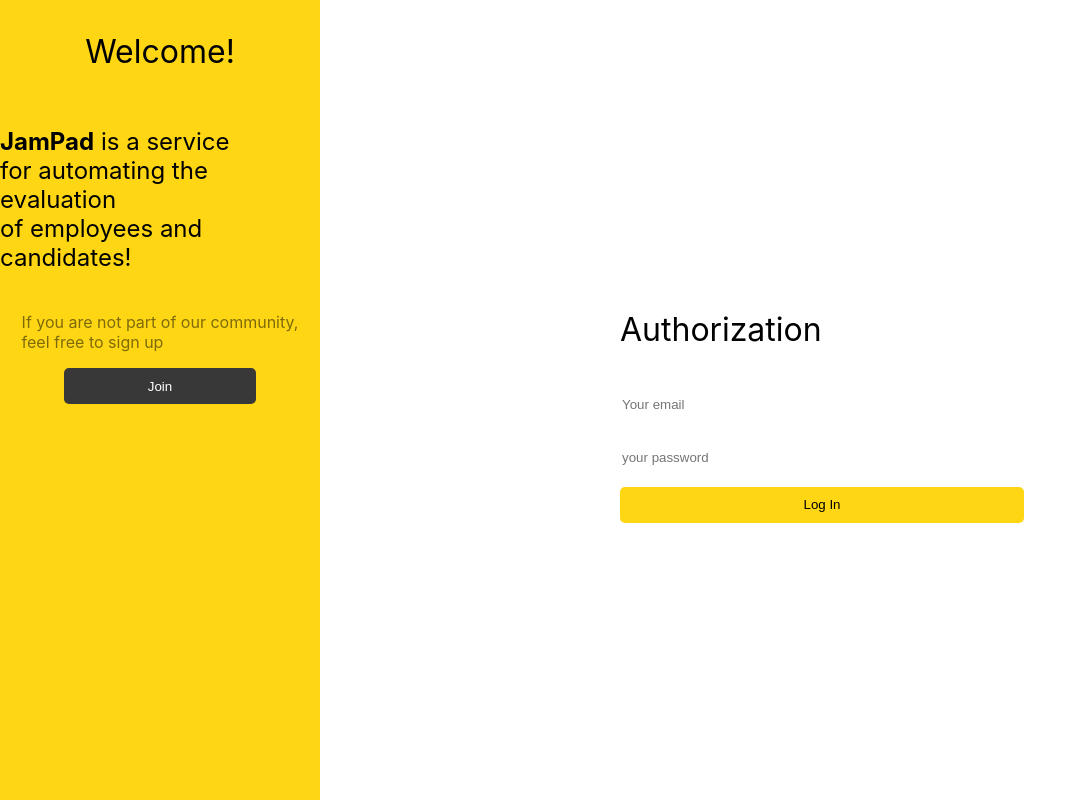
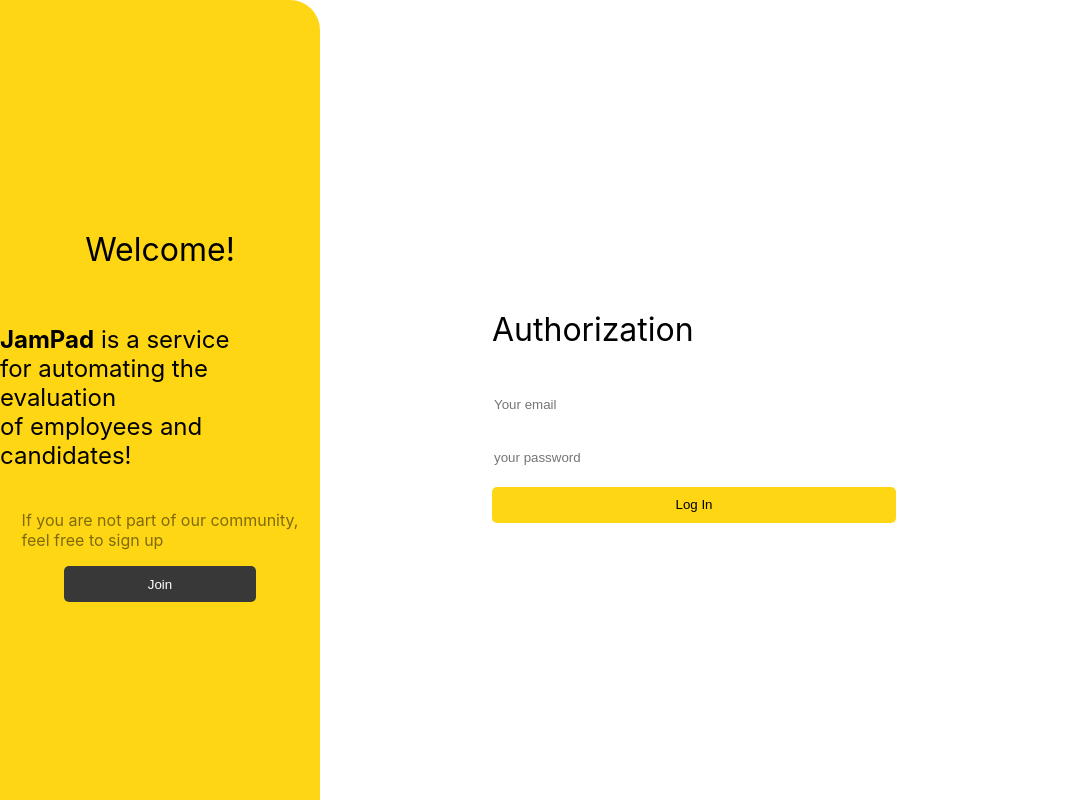
Before and after one commit to It-Shu/jampad_test, a React (Create React App) app: page / in a window 1280 px wide. Shown: the whole page, without its empty margins (0-1087 px from the left). Built offline with nearby package versions, Linux system fonts and the light colour scheme.

Commit message:
auth page styles changed

```diff
--- a/src/App.module.scss
+++ b/src/App.module.scss
@@ -7,5 +7,5 @@
   //padding-bottom: 100px;
 }
 .auth{
-  margin-right: 20%;
+  margin-right: 30%;
 }
--- a/src/Pages/Authorization/Welcome/Welcome.module.scss
+++ b/src/Pages/Authorization/Welcome/Welcome.module.scss
@@ -4,13 +4,15 @@
   flex-direction: column;
   align-items: center;
   width: 25%;
-  height: 100%;
+  height: 100vh;
+  justify-content: center;
+  border-top-right-radius: 30px;
 }
 .welcome {
   font-size: xx-large;
 }
 
-.jampad_text{
+.jamPad_text{
   font-size: x-large;
 }
 
--- a/src/Pages/Authorization/Welcome/Welcome.tsx
+++ b/src/Pages/Authorization/Welcome/Welcome.tsx
@@ -6,8 +6,9 @@
 export const Welcome = () => {
     return (
         <div className={s.welcome_block}>
+
             <p className={s.welcome}>Welcome!</p>
-            <p className={s.jampad_text}> <b>JamPad</b> is a service<br/>for automating the evaluation <br/> of employees and candidates!</p>
+            <p className={s.jamPad_text}> <b>JamPad</b> is a service<br/>for automating the evaluation <br/> of employees and candidates!</p>
             <p className={s.sing_up_text}>If you are not part of our community,<br/> feel free to sign up</p>
             <Button buttonName={'Join'} className={s.joinButton}/>
         </div>
```
